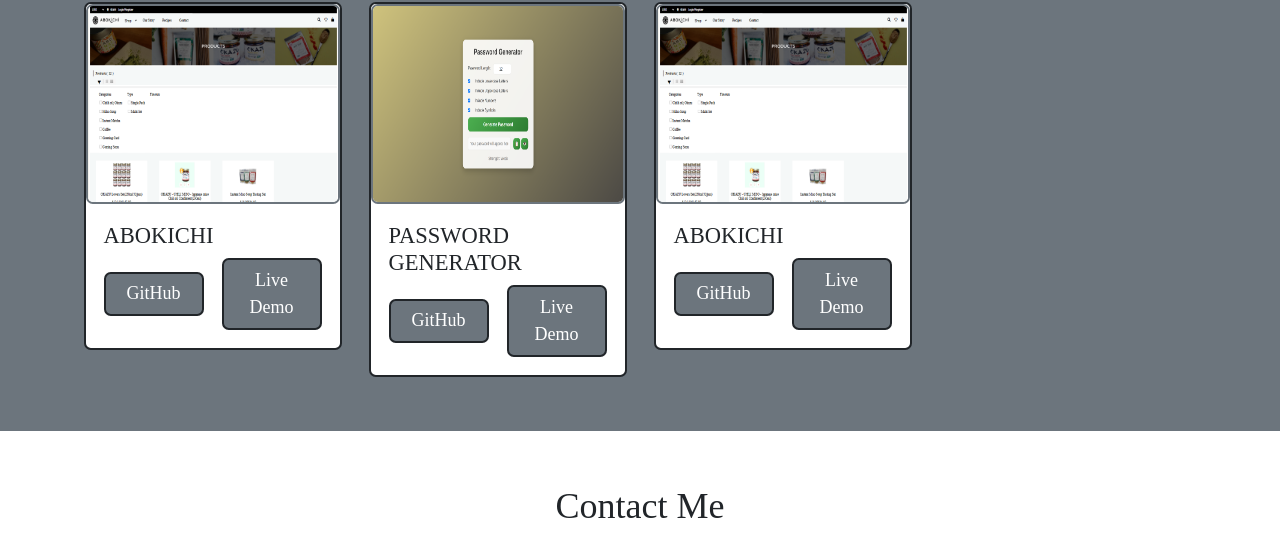
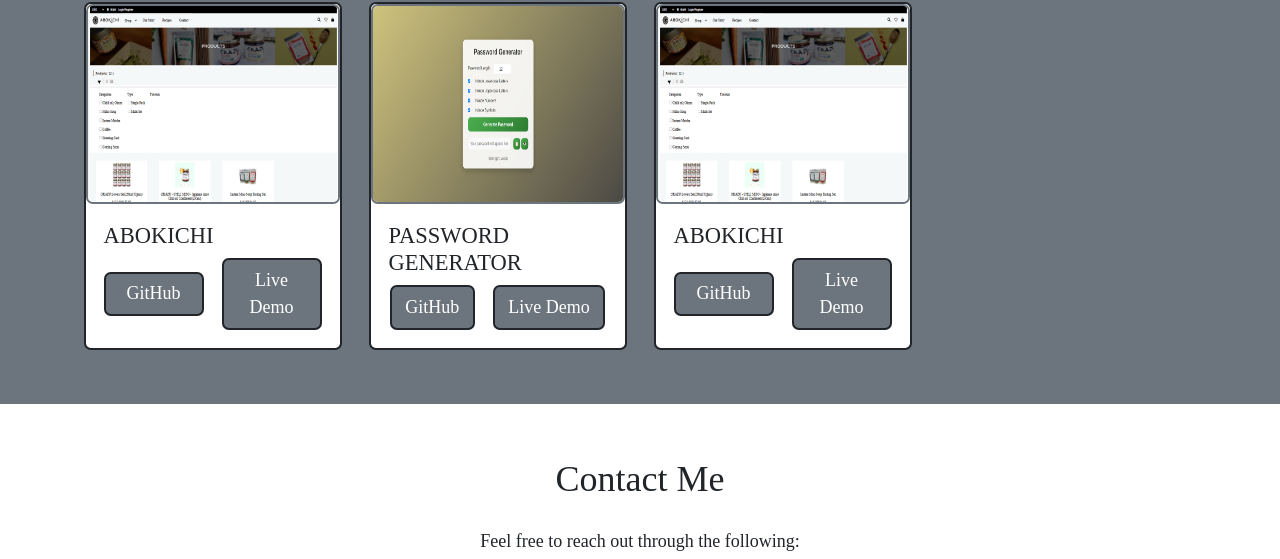
Before and after one commit to sandhiyadayalan/Portfolio, a plain HTML site: page index.html in a window 1280 px wide. Shown: the part 1290-1849 px from the top of the page. Drawn offline with nearby package versions, Linux system fonts and the light colour scheme.

Commit message:
width removed for button

```diff
--- a/index.html
+++ b/index.html
@@ -153,10 +153,10 @@
                                 </p> -->
                             <div style="text-align: center;"
                                 class="d-flex flex-md-column flex-lg-row justify-content-center align-items-center gap-3">
-                                <a style="width: 120px;" href="https://github.com/sandhiyadayalan/Password-Generator/"
+                                <a style="" href="https://github.com/sandhiyadayalan/Password-Generator/"
                                     class="btn btn-secondary border border-2 border-dark rounded"
                                     target="_blank">GitHub</a>
-                                <a style="width: 120px;" href="https://password-security-created.netlify.app/"
+                                <a style="" href="https://password-security-created.netlify.app/"
                                     class="btn btn-secondary border border-2 border-dark rounded" target="_blank">Live
                                     Demo</a>
                             </div>
```
